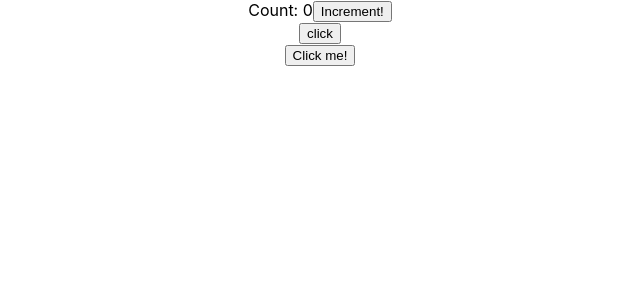
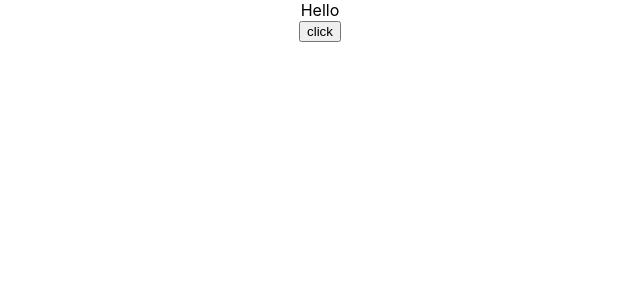
Before and after one commit to takinabradley/Codevolution-react-tutorial, a React (Create React App) app: page / in a window 1280 px wide. Shown: the top 300 px of the page, without its empty margins (320-960 px from the left). Built offline with nearby package versions, Linux system fonts and the light colour scheme.

Commit message:
Finish 'Binding Event Handlers'

```diff
--- a/src/App.js
+++ b/src/App.js
@@ -3,13 +3,12 @@ import "./App.css"
 import Counter from "./components/Counter"
 import FunctionClick from "./components/FunctionClick"
 import ClassClick from "./components/ClassClick"
+import EventBind from "./components/EventBind"
 
 function App() {
   return (
     <div className="App">
-      <Counter />
-      <FunctionClick />
-      <ClassClick />
+      <EventBind />
     </div>
   )
 }
--- /dev/null
+++ b/src/components/EventBind.js
@@ -0,0 +1,25 @@
+import React from "react"
+export default class EventBind extends React.Component {
+  constructor() {
+    super()
+
+    this.state = {
+      message: "Hello"
+    }
+  }
+
+  clickHandler = (e) => {
+    this.setState({
+      message: "Goodbye"
+    })
+  }
+
+  render() {
+    return (
+      <div>
+        <div>{this.state.message}</div>
+        <button onClick={this.clickHandler}>click</button>
+      </div>
+    )
+  }
+}
```
Also changed, not shown: 1 other file (tests, documents, lock files or other folders).
